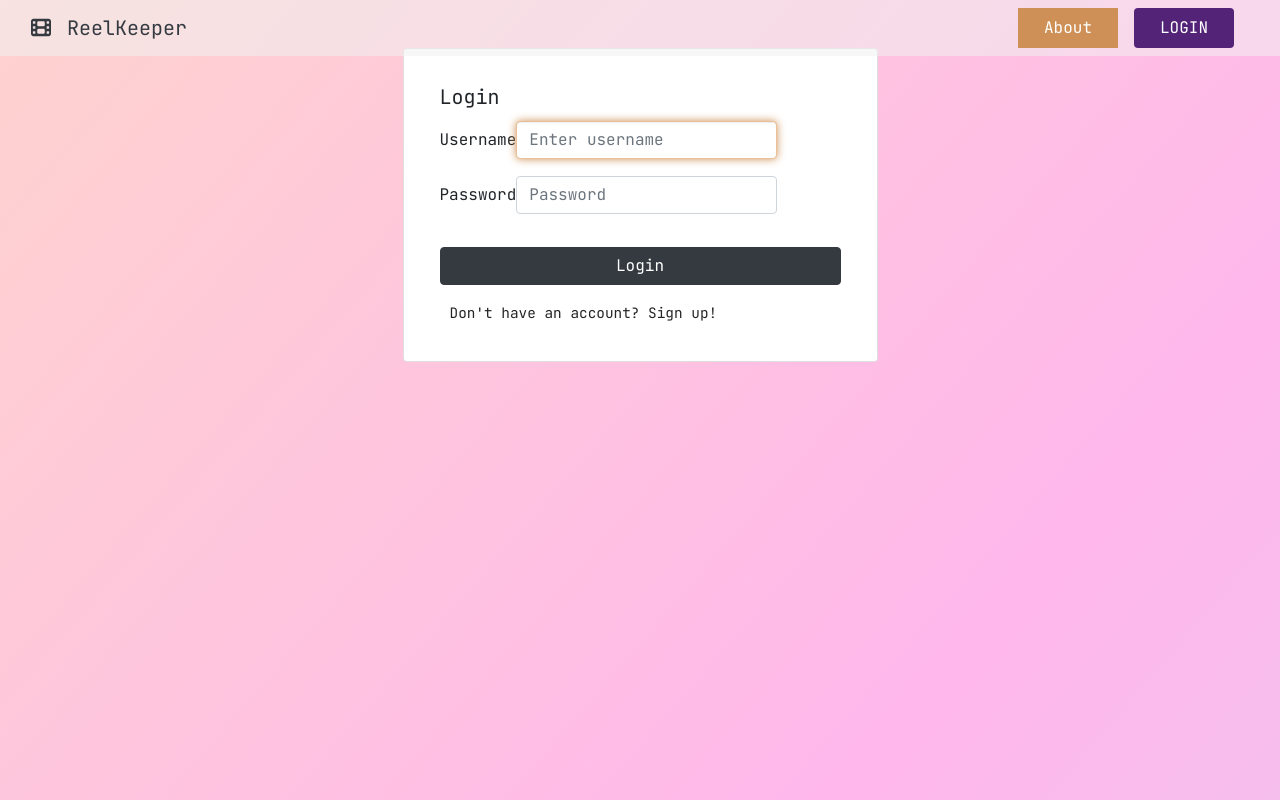
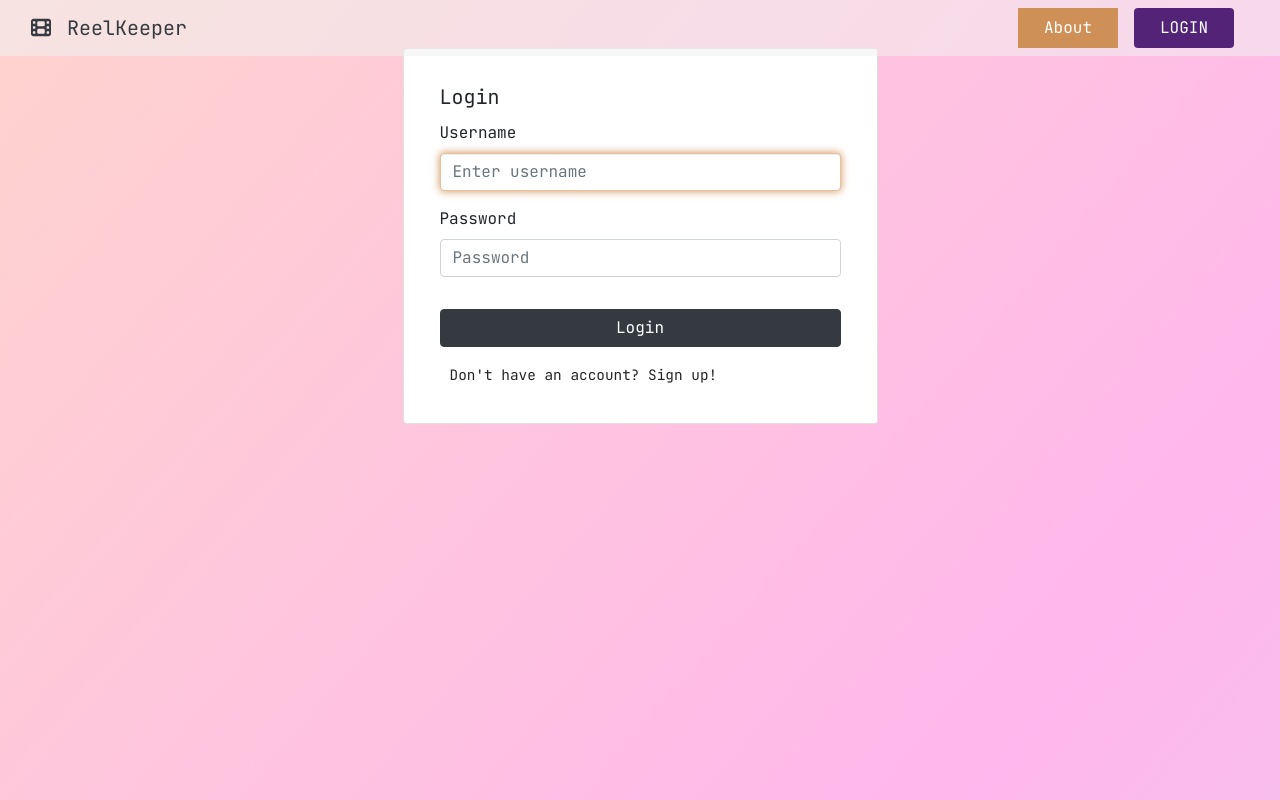
Before and after one commit to fwakhi/ReelKeeper, a React (Create React App) app in the folder client/: page /login in a window 1280 px wide. Built offline with nearby package versions, Linux system fonts and the light colour scheme.

Commit message:
Fix input

```diff
--- a/client/src/api/axios.js
+++ b/client/src/api/axios.js
@@ -25,8 +25,8 @@ export const refreshUser = async (userId) => {
         try {
             const response = await api.get("/users/" + userId, {});
             if (response.data) {
-                // console.log("Refresh user ------>", response.data)
-                response.data.lists?.sort((a,b)=> a.id - b.id)
+                console.log("--> Refreshed user <--")
+                response.data.lists?.sort((a, b) => a.id - b.id)
                 return response.data;
             }
         } catch (err) {
--- a/client/src/components/ListGrid.js
+++ b/client/src/components/ListGrid.js
@@ -47,7 +47,7 @@ const ListGrid = (props) => {
                 <h1 className='mr-5'>Your lists</h1>
                 <Button variant="dark" size="lg" data-toggle="collapse" href="#collapseForm" role="button" aria-expanded="false" aria-controls="collapseForm">+</Button>
                 <div className="collapse ml-3 mr-1 mt-2 align-middle" id="collapseForm">
-                    <input type='text' placeholder='Title of the list' value={inputValue} className='form-control mr-3 align-middle' onChange={handleInputChange} name='title' id='title' />
+                    <input type='text' placeholder='Title of the list' value={inputValue} className='mr-3 align-middle' onChange={handleInputChange} name='title' id='title' />
                     <Button type="submit" className=' btn btn-dark' onClick={handleSubmit} data-toggle="collapse" href="#collapseForm" >Create</Button>
                 </div>
             </Row>
--- a/client/src/style/App.css
+++ b/client/src/style/App.css
@@ -390,12 +390,6 @@ a {
     background-color: rgba(206, 144, 86, 0.647);
 }
 
-/* Create list text input */
-.form-control {
-    display: inline-block;
-    width: 65%;
-}
-
 .btn.btn-danger {
     max-height: 50px;
 }
```
Also changed, not shown: client/src/style/Login.css (line endings or trailing spaces), 2 other files (tests, documents, lock files or other folders).
